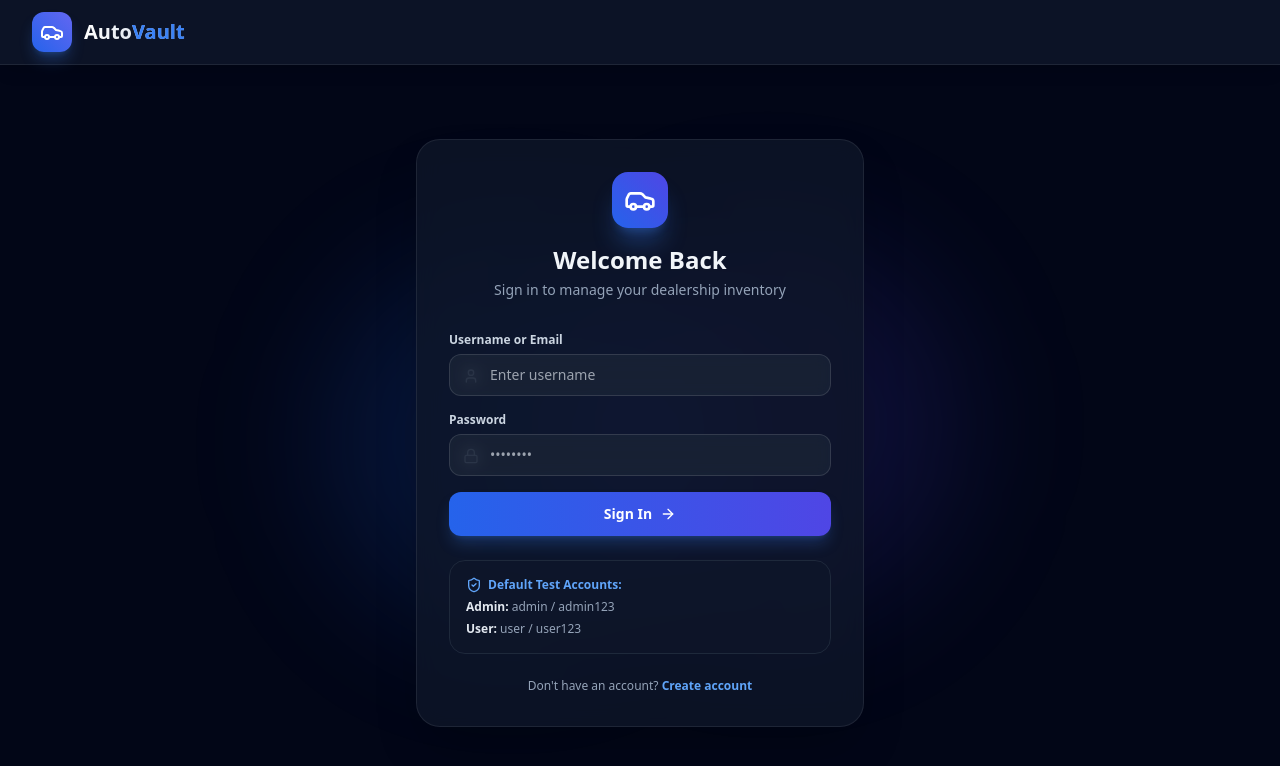
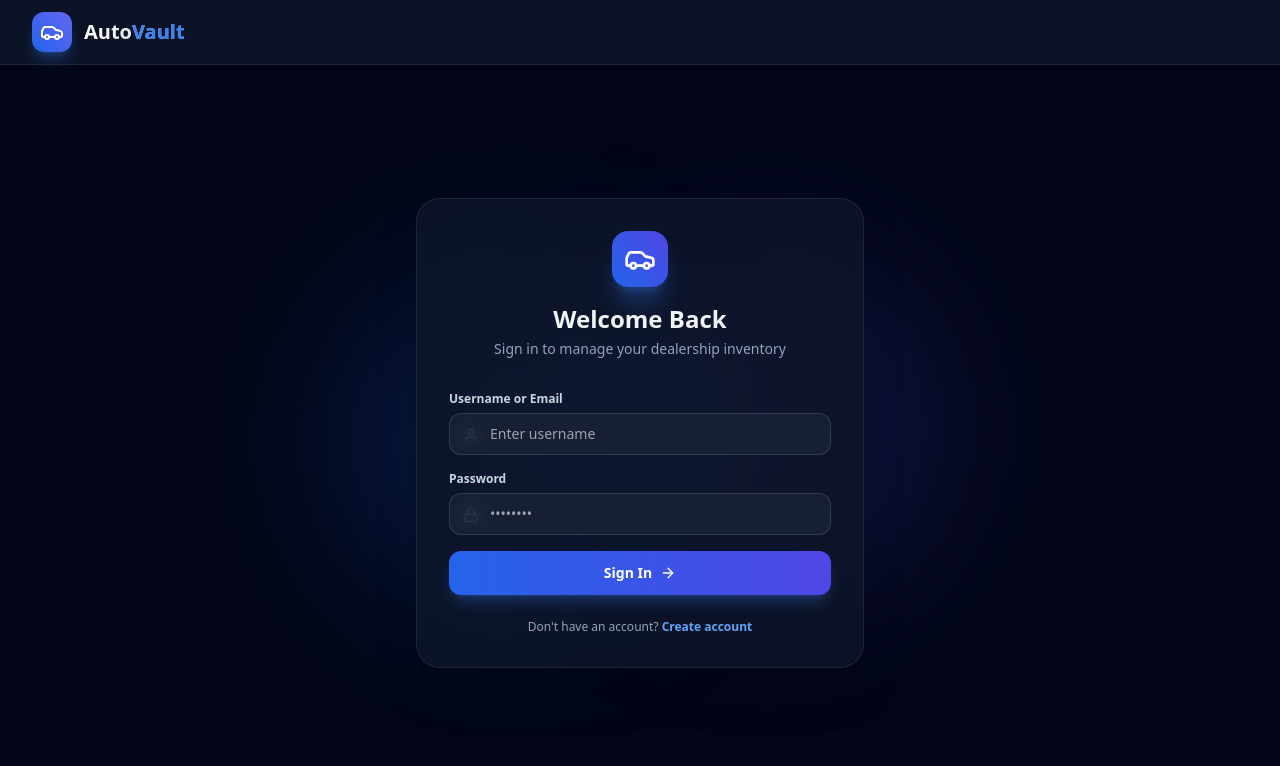
Before and after one commit to kavan202/car_dealership_inventory, a React (Vite) app in the folder frontend/: page /login in a window 1280 px wide. Shown: the top 766 px of the page. Built offline with nearby package versions, Linux system fonts and the light colour scheme; no server answers.

Commit message:
feat: implement user authentication login page with form handling and error feedback

```diff
--- a/frontend/src/pages/Login.jsx
+++ b/frontend/src/pages/Login.jsx
@@ -1,7 +1,7 @@
 import React, { useState } from 'react';
 import { Link, useNavigate } from 'react-router-dom';
 import { useAuth } from '../context/AuthContext';
-import { Car, Lock, User, ArrowRight, ShieldCheck } from 'lucide-react';
+import { Car, Lock, User, ArrowRight } from 'lucide-react';
 
 export default function Login() {
   const [username, setUsername] = useState('');
@@ -90,15 +90,7 @@ export default function Login() {
           </button>
         </form>
 
-        {/* Demo Credentials Box */}
-        <div className="mt-6 p-4 rounded-2xl bg-slate-900/60 border border-slate-800 text-xs text-slate-400 space-y-1.5">
-          <div className="flex items-center space-x-1.5 text-blue-400 font-semibold mb-1">
-            <ShieldCheck className="w-4 h-4" />
-            <span>Default Test Accounts:</span>
-          </div>
-          <p><strong className="text-slate-200">Admin:</strong> admin / admin123</p>
-          <p><strong className="text-slate-200">User:</strong> user / user123</p>
-        </div>
+
 
         <div className="mt-6 text-center text-xs text-slate-400">
           Don't have an account?{' '}
```
